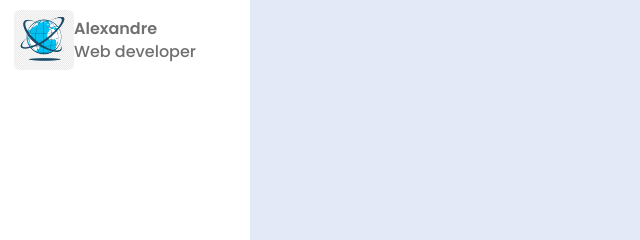
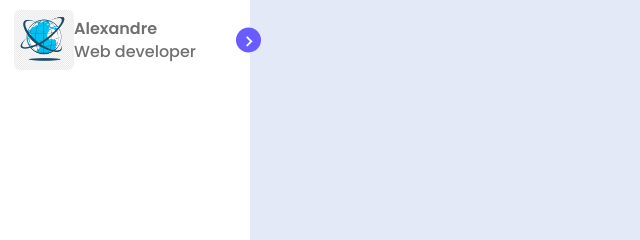
Before and after one commit to xandekkj/Sidebar-Menu, a plain HTML site: page index.html in a window 1280 px wide. Shown: the top 240 px of the page, 0-640 px from the left. Drawn offline with nearby package versions, Linux system fonts and the light colour scheme.

Commit message:
adicionando-seta

```diff
--- a/index.html
+++ b/index.html
@@ -25,6 +25,8 @@
                     <span class="profession">Web developer</span>
                 </div>
             </div>
+
+            <i class='bx bx-chevron-right toggle'></i>
         </header>
     </nav>
 
--- a/styles/style.css
+++ b/styles/style.css
@@ -51,6 +51,10 @@ body {
     background: var(--sidebar-color);
 }
 
+.sidebar header {
+    position: relative;
+}
+
 .sidebar .image-text img {
     width: 60px;
     border-radius: 6px;
@@ -73,3 +77,19 @@ header .image-text .header-text {
 .header-text .profession {
     margin-top: -2px;
 }
+
+.sidebar header .toggle {
+    position: absolute;
+    top: 50%;
+    right: -25px;
+    transform: translateY(-50%);
+    height: 25px;
+    width: 25px;
+    background: var(--primary-color);
+    display: flex;
+    align-items: center;
+    justify-content: center;
+    border-radius: 50%;
+    color: var(--sidebar-color);
+    font-size: 22px;
+}
```
